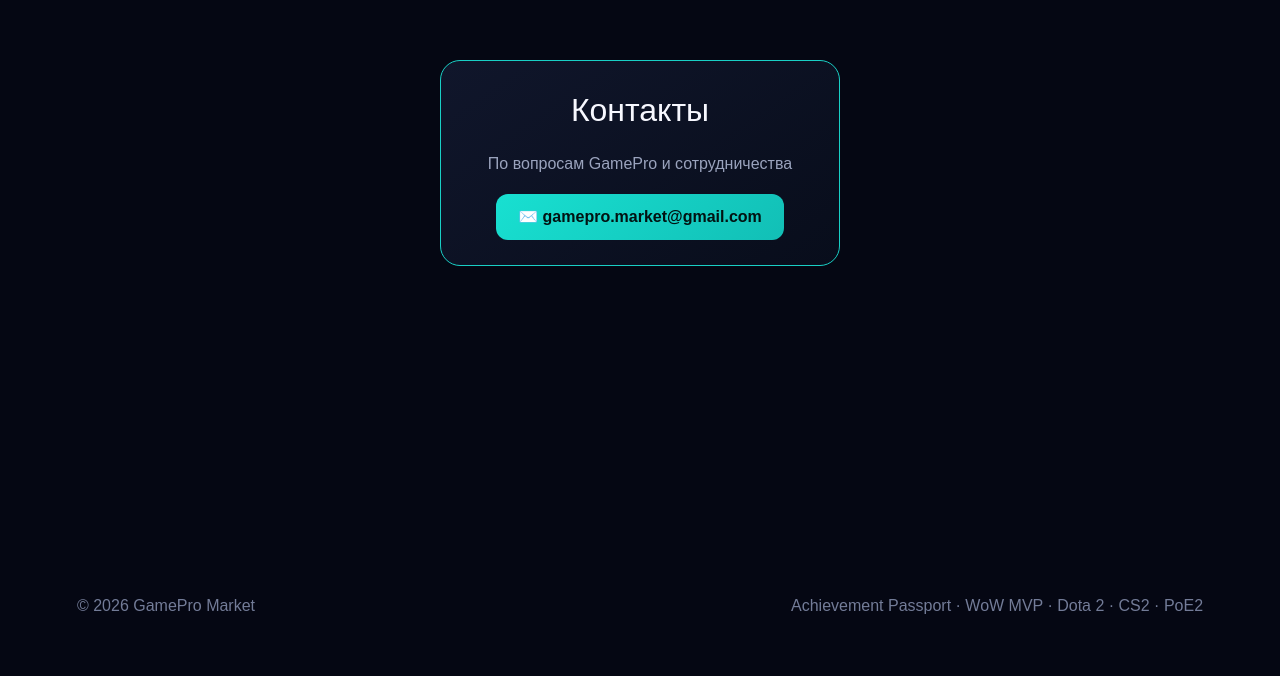
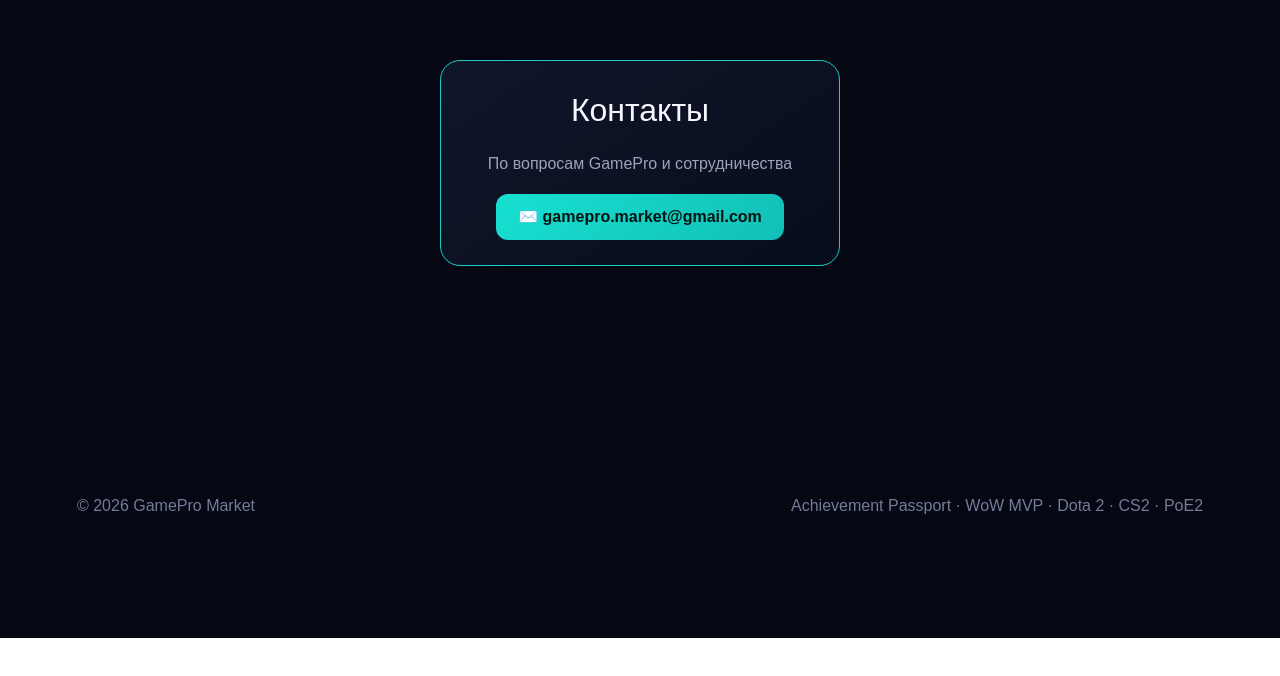
Before and after one commit to vesttrading/gamepro-market, a Next.js app: page / in a window 1280 px wide. Shown: the part 3902-4578 px from the top of the page. After the commit the page ends 4540 px from the top, so only its background shows below. Built offline with nearby package versions, Linux system fonts and the light colour scheme; no server answers.

Commit message:
Reduce footer margin from 150px to 100px

```diff
--- a/app/globals.css
+++ b/app/globals.css
@@ -835,7 +835,7 @@ section#reviews p {
     footer,
     main + footer,
     div[class*="footer"] {
-        margin-top: 150px !important;    /* Отодвигаем надписи ниже от Гильдий */
+        margin-top: 100px !important;    /* Отодвигаем надписи ниже от Гильдий */
         padding-bottom: 60px !important;  /* Делаем аккуратный отступ до самого края экрана */
         border-top: none !important;     /* Убираем ту самую тонкую разделительную линию */
     }
```
